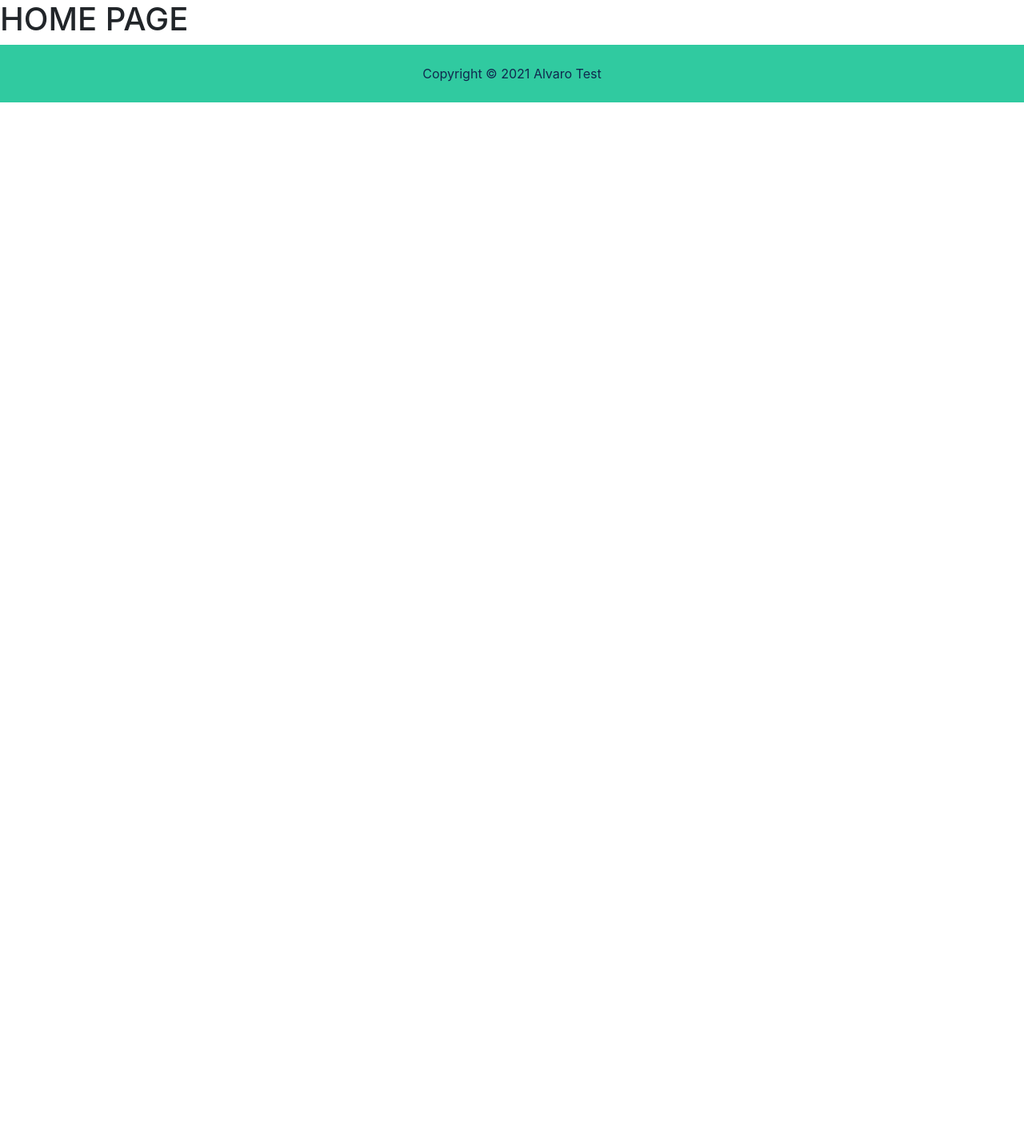
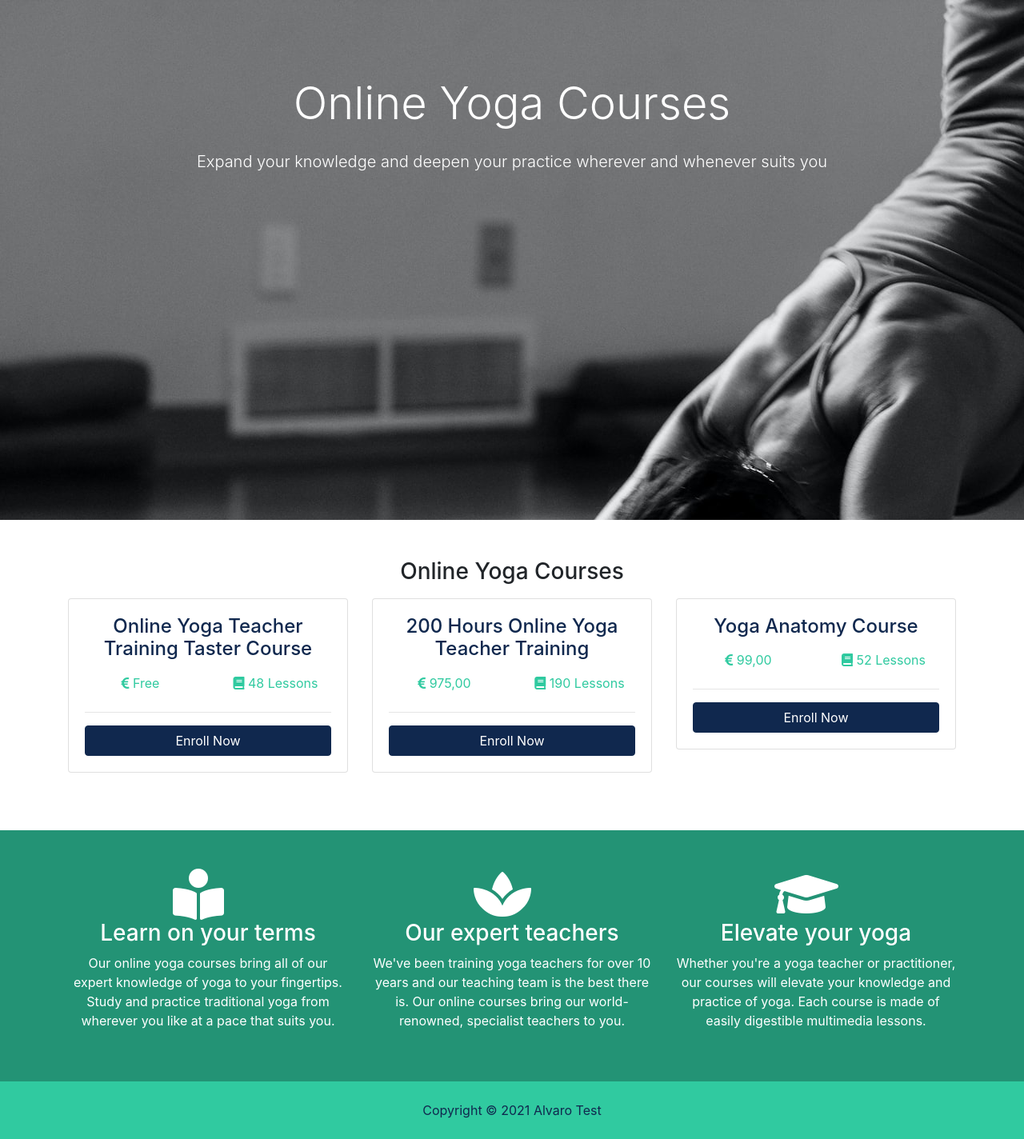
Before and after one commit to AlvaroEtxague/yoga-app, a Django app: page / in a window 1280 px wide. Shown: the part 106-1530 px from the top of the page at 80% size. Before the commit the page ends 234 px from the top, so only its background shows below. Run offline with Django 3.2, Linux system fonts and the light colour scheme; some libraries are stand-ins or nearby versions.

Commit message:
Adding content for index.html

```diff
--- a/templates/pages/index.html
+++ b/templates/pages/index.html
@@ -1,5 +1,97 @@
 {% extends "base.html" %}
 
 {% block content %}
-    <h1>HOME PAGE</h1>
+  <!-- Showcase -->
+  <section id="showcase">
+    <div class="container text-center">
+        <h1 class="display-4 mb-4">Online Yoga Courses</h1>
+        <p class="lead">Expand your knowledge and deepen your practice wherever and whenever suits you</p>
+    </div>
+  </section>
+
+  <!-- Courses -->
+  <section id="courses" class="py-5">
+    <div class="container">
+      <h3 class="text-center mb-3">Online Yoga Courses</h3>
+      <div class="row">
+
+        <!-- Course 1 -->
+        <div class="col-md-6 col-lg-4 mb-4">
+          <div class="card listing-preview">
+            <img class="card-img-top" src="" alt="">
+            <div class="card-body">
+              <div class="listing-heading text-center">
+                <h4 class="text-primary">Online Yoga Teacher Training Taster Course</h4>
+                <div class="row py-2 text-secondary">
+                    <div class="col-6"><i class="fas fa-euro-sign text-secondary"></i> Free</div>
+                    <div class="col-6"><i class="fas fa-book text-secondary"></i> 48 Lessons</div>
+                </div>
+                <hr>
+                <a href="course.html" class="btn btn-primary btn-block">Enroll Now</a>
+              </div>
+            </div>
+          </div>
+        </div>
+
+        <!-- Course 2 -->
+        <div class="col-md-6 col-lg-4 mb-4">
+          <div class="card listing-preview">
+            <img class="card-img-top" src="" alt="">
+            <div class="card-body">
+              <div class="listing-heading text-center">
+                <h4 class="text-primary">200 Hours Online Yoga Teacher Training</h4>
+                <div class="row py-2 text-secondary">
+                    <div class="col-6"><i class="fas fa-euro-sign text-secondary"></i> 975,00</div>
+                    <div class="col-6"><i class="fas fa-book text-secondary"></i> 190 Lessons</div>
+                </div>
+                <hr>
+                <a href="course.html" class="btn btn-primary btn-block">Enroll Now</a>
+              </div>
+            </div>
+          </div>
+        </div>
+
+        <!-- Course 3 -->
+         <div class="col-md-6 col-lg-4 mb-4">
+          <div class="card listing-preview">
+            <img class="card-img-top" src="" alt="">
+            <div class="card-body">
+              <div class="listing-heading text-center">
+                <h4 class="text-primary">Yoga Anatomy Course</h4>
+                <div class="row py-2 text-secondary">
+                    <div class="col-6"><i class="fas fa-euro-sign text-secondary"></i> 99,00</div>
+                    <div class="col-6"><i class="fas fa-book text-secondary"></i> 52 Lessons</div>
+                </div>
+                <hr>
+                <a href="course.html" class="btn btn-primary btn-block">Enroll Now</a>
+              </div>
+            </div>
+          </div>
+        </div>
+
+      </div>
+    </div>
+  </section>
+
+  <section id="services" class="py-5 bg-secondary text-white">
+    <div class="container">
+      <div class="row text-center">
+        <div class="col-md-4">
+          <i class="fas fa-book-reader fa-4x mr-4"></i>
+          <h3>Learn on your terms</h3>
+          <p>Our online yoga courses bring all of our expert knowledge of yoga to your fingertips. Study and practice traditional yoga from wherever you like at a pace that suits you.</p>
+        </div>
+        <div class="col-md-4">
+          <i class="fas fa-spa fa-4x mr-4"></i>
+          <h3>Our expert teachers</h3>
+          <p>We've been training yoga teachers for over 10 years and our teaching team is the best there is. Our online courses bring our world-renowned, specialist teachers to you.</p>
+        </div>
+        <div class="col-md-4">
+          <i class="fas fa-graduation-cap fa-4x mr-4"></i>
+          <h3>Elevate your yoga</h3>
+          <p>Whether you're a yoga teacher or practitioner, our courses will elevate your knowledge and practice of yoga. Each course is made of easily digestible multimedia lessons.</p>
+        </div>
+      </div>
+    </div>
+  </section>
 {% endblock %}
```
